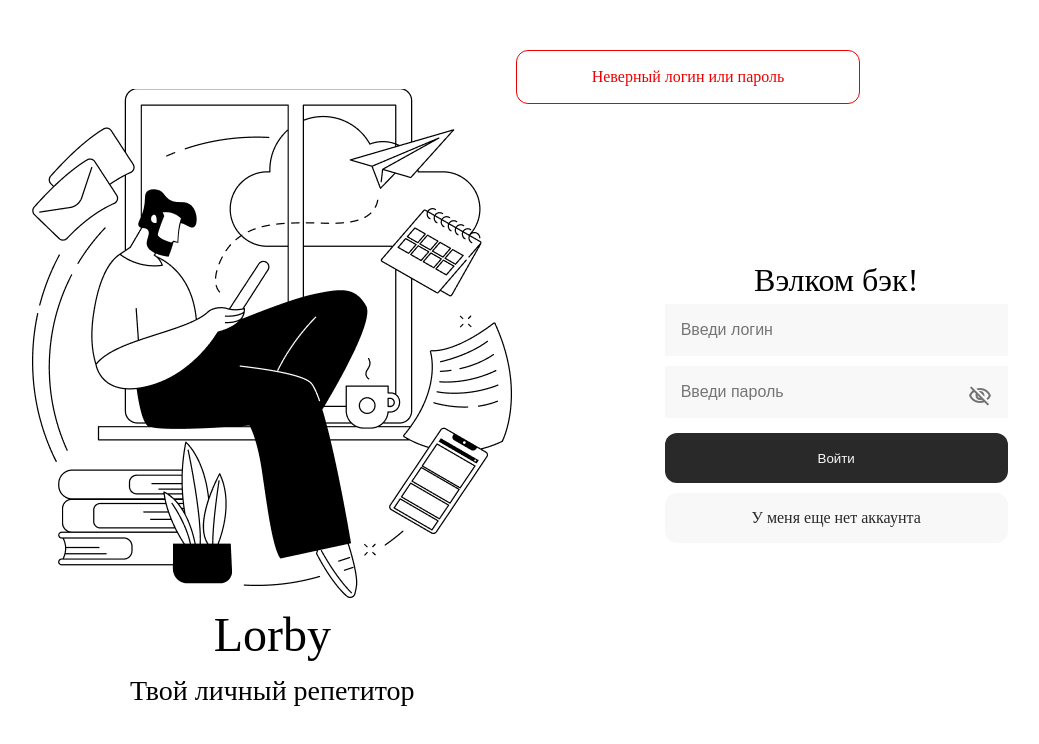
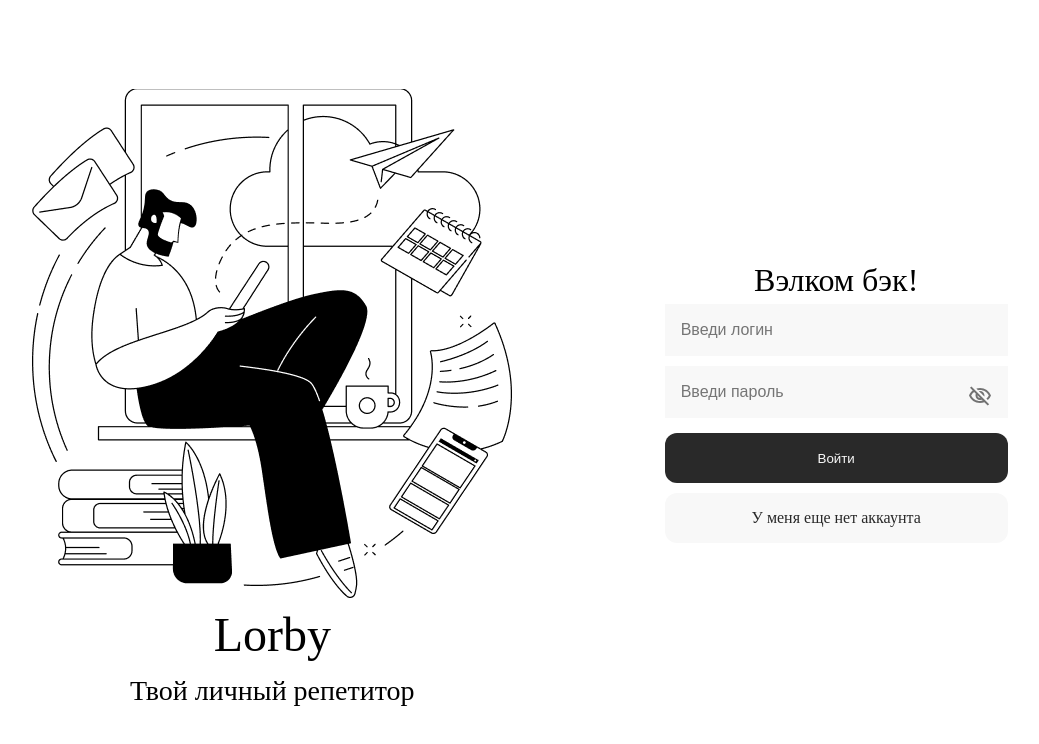
Before and after one commit to NSagynbek/neobis-front-authorization, a React (Vite) app: page / in a window 1280 px wide. Shown: the top 744 px of the page, without its empty margins (120-1159 px from the left). Built offline with nearby package versions, Linux system fonts and the light colour scheme.

Commit message:
add passwordModal component rendering logic

```diff
--- a/src/components/Login.jsx
+++ b/src/components/Login.jsx
@@ -31,6 +31,7 @@ export default function Login (){
 
     const [showPassword, setShowPassword] =useState(false);
     const [iconToggle, setIcon] = useState(false);
+    const [validPass, setValidPass] = useState(true);
 
 
     function handlePasswordVisibility(){
@@ -42,6 +43,7 @@ export default function Login (){
         console.log(values);
         try {
             const response = await login(values);
+            setValidPass(false);
             console.log(response);
 
         } catch (error) {
@@ -52,7 +54,7 @@ export default function Login (){
 
     return(
         <div className="login">
-            <PasswordModal/>
+            {validPass?null:<PasswordModal/>}
             <div className='login__container'>
                 <img src={illustration} alt={illustration} className='login__container-image'  />
                 <p className='login__container-heading'>Lorby</p>
```
